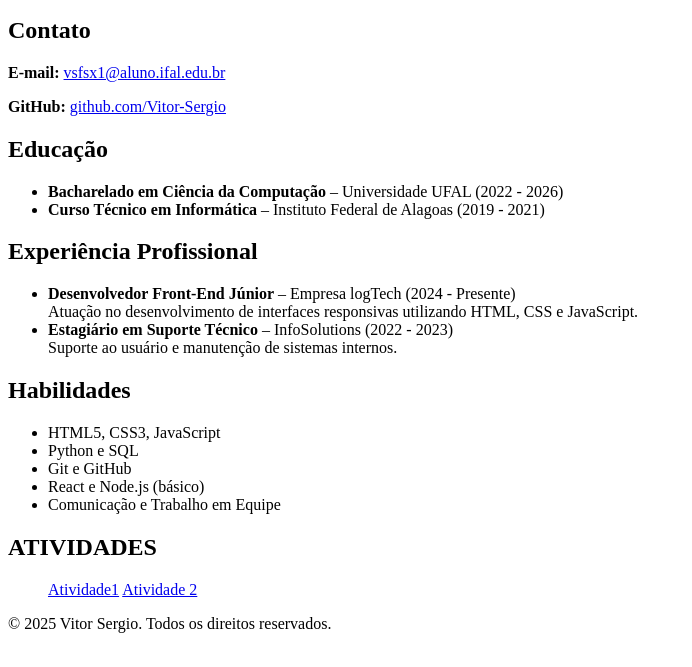
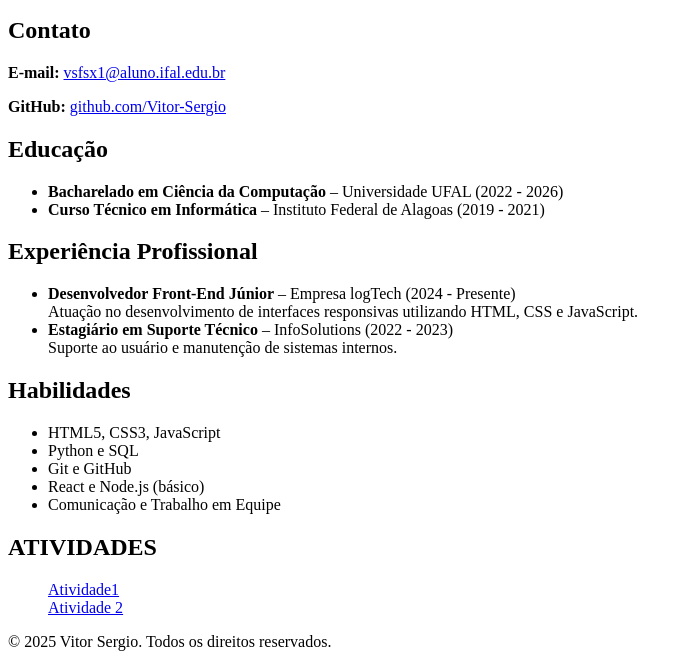
Before and after one commit to Vitor-Sergio/Vitor-Sergio.github.io, a plain HTML site: page index.html in a window 1280 px wide. Shown: the part 135-802 px from the top of the page, without its empty margins (0-692 px from the left). Drawn offline with Linux system fonts and the light colour scheme.

Commit message:
Fix link formatting in atividades section

```diff
--- a/index.html
+++ b/index.html
@@ -58,7 +58,7 @@
          <section id="atividades">
             <h2>ATIVIDADES</h2>
              <ul>
-                <a href="https://vitorsergio.github.io/atividade1.html">Atividade1</a>
+                <a href="https://vitorsergio.github.io/atividade1.html">Atividade1</a><br>
                 <a href="Vitor-Sergio.github.io/atividade2.html">Atividade 2</a>
 
             </ul>
```
